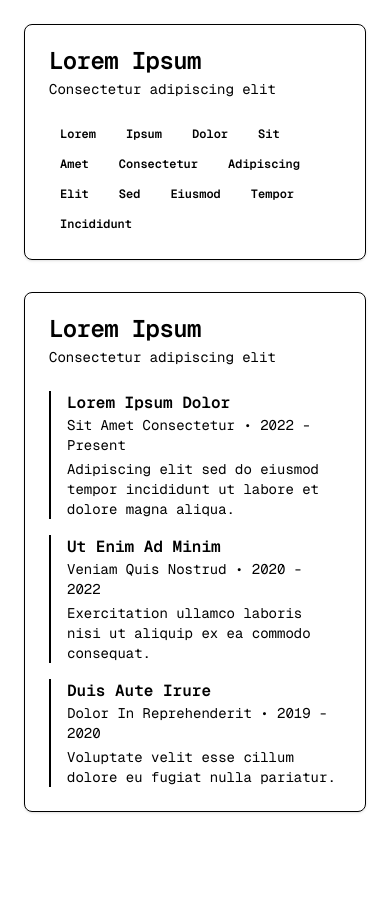
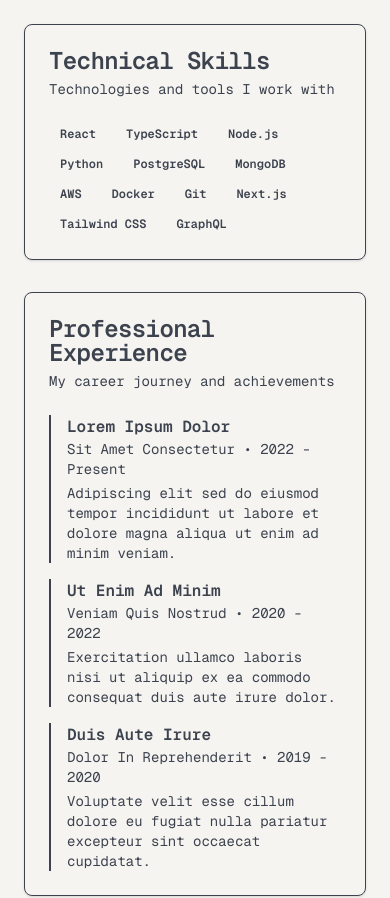
Before and after one commit to cgorski03/colingorski-portfolio, a Next.js app: page / in a window 390 px wide. Shown: the part 1740-2638 px from the top of the page. Built offline with nearby package versions, Linux system fonts and the light colour scheme.

Commit message:
color scheme working

```diff
--- a/src/app/globals.css
+++ b/src/app/globals.css
@@ -4,74 +4,74 @@
 
 :root {
   /* Updated color tokens to oatmeal theme */
-  --background: 245 243 240; /* Oatmeal */
-  --foreground: 55 65 81; /* Dark Gray */
-  --card: 255 255 255; /* White */
-  --card-foreground: 55 65 81; /* Dark Gray for card text */
-  --popover: 255 255 255; /* White for popovers */
-  --popover-foreground: 55 65 81; /* Dark Gray for popover text */
-  --primary: 245 243 240; /* Oatmeal */
-  --primary-foreground: 55 65 81; /* Dark Gray for primary text */
-  --secondary: 229 231 235; /* Light Gray */
-  --secondary-foreground: 55 65 81; /* Dark Gray for secondary text */
-  --muted: 229 231 235; /* Light Gray for muted elements */
-  --muted-foreground: 107 114 128; /* Medium Gray for muted text */
-  --accent: 59 130 246; /* Sky Blue */
-  --accent-foreground: 255 255 255; /* White text for accent elements */
-  --destructive: 220 38 38; /* Red for errors or warnings */
-  --destructive-foreground: 255 255 255; /* White text for destructive actions */
-  --border: 209 213 219; /* Light Gray for borders */
-  --input: 255 255 255; /* White for input fields */
-  --ring: 59 130 246; /* Sky Blue for focus rings */
-  --chart-1: 59 130 246; /* Sky Blue for charts */
-  --chart-2: 245 158 11; /* Yellow for charts */
-  --chart-3: 220 38 38; /* Red for charts */
-  --chart-4: 16 185 129; /* Green for charts */
-  --chart-5: 139 92 246; /* Purple for charts */
+  --background: 45 20% 95%; /* Oatmeal */
+  --foreground: 220 13% 27%; /* Dark Gray */
+  --card: 0 0% 100%; /* White */
+  --card-foreground: 220 13% 27%; /* Dark Gray for card text */
+  --popover: 0 0% 100%; /* White for popovers */
+  --popover-foreground: 220 13% 27%; /* Dark Gray for popover text */
+  --primary: 45 20% 95%; /* Oatmeal */
+  --primary-foreground: 220 13% 27%; /* Dark Gray for primary text */
+  --secondary: 220 13% 91%; /* Light Gray */
+  --secondary-foreground: 220 13% 27%; /* Dark Gray for secondary text */
+  --muted: 220 13% 91%; /* Light Gray for muted elements */
+  --muted-foreground: 220 9% 46%; /* Medium Gray for muted text */
+  --accent: 217 91% 60%; /* Sky Blue */
+  --accent-foreground: 0 0% 100%; /* White text for accent elements */
+  --destructive: 0 84% 60%; /* Red for errors or warnings */
+  --destructive-foreground: 0 0% 100%; /* White text for destructive actions */
+  --border: 220 13% 84%; /* Light Gray for borders */
+  --input: 0 0% 100%; /* White for input fields */
+  --ring: 217 91% 60%; /* Sky Blue for focus rings */
+  --chart-1: 217 91% 60%; /* Sky Blue for charts */
+  --chart-2: 38 92% 50%; /* Yellow for charts */
+  --chart-3: 0 84% 60%; /* Red for charts */
+  --chart-4: 158 64% 52%; /* Green for charts */
+  --chart-5: 262 83% 58%; /* Purple for charts */
   --radius: 0.5rem; /* Corner rounding */
-  --sidebar: 245 243 240; /* Oatmeal for sidebar */
-  --sidebar-foreground: 55 65 81; /* Dark Gray for sidebar text */
-  --sidebar-primary: 255 255 255; /* White for primary sidebar elements */
-  --sidebar-primary-foreground: 55 65 81; /* Dark Gray for primary sidebar text */
-  --sidebar-accent: 59 130 246; /* Sky Blue for sidebar accents */
-  --sidebar-accent-foreground: 255 255 255; /* White for sidebar accent text */
-  --sidebar-border: 209 213 219; /* Light Gray for sidebar borders */
-  --sidebar-ring: 59 130 246; /* Sky Blue for sidebar focus rings */
+  --sidebar: 45 20% 95%; /* Oatmeal for sidebar */
+  --sidebar-foreground: 220 13% 27%; /* Dark Gray for sidebar text */
+  --sidebar-primary: 0 0% 100%; /* White for primary sidebar elements */
+  --sidebar-primary-foreground: 220 13% 27%; /* Dark Gray for primary sidebar text */
+  --sidebar-accent: 217 91% 60%; /* Sky Blue for sidebar accents */
+  --sidebar-accent-foreground: 0 0% 100%; /* White for sidebar accent text */
+  --sidebar-border: 220 13% 84%; /* Light Gray for sidebar borders */
+  --sidebar-ring: 217 91% 60%; /* Sky Blue for sidebar focus rings */
 }
 
 .dark {
-  --background: 31 41 55; /* Dark background */
-  --foreground: 249 250 251; /* Light text */
-  --card: 55 65 81; /* Dark card */
-  --card-foreground: 249 250 251; /* Light card text */
-  --popover: 55 65 81; /* Dark popover */
-  --popover-foreground: 249 250 251; /* Light popover text */
-  --primary: 59 130 246; /* Sky Blue primary */
-  --primary-foreground: 255 255 255; /* White primary text */
-  --secondary: 75 85 99; /* Medium gray secondary */
-  --secondary-foreground: 249 250 251; /* Light secondary text */
-  --muted: 75 85 99; /* Medium gray muted */
-  --muted-foreground: 156 163 175; /* Light gray muted text */
-  --accent: 59 130 246; /* Sky Blue accent */
-  --accent-foreground: 255 255 255; /* White accent text */
-  --destructive: 220 38 38; /* Red destructive */
-  --destructive-foreground: 255 255 255; /* White destructive text */
-  --border: 75 85 99; /* Medium gray border */
-  --input: 55 65 81; /* Dark input */
-  --ring: 59 130 246; /* Sky Blue ring */
-  --chart-1: 59 130 246; /* Sky Blue for charts */
-  --chart-2: 245 158 11; /* Yellow for charts */
-  --chart-3: 220 38 38; /* Red for charts */
-  --chart-4: 16 185 129; /* Green for charts */
-  --chart-5: 139 92 246; /* Purple for charts */
-  --sidebar: 31 41 55; /* Dark sidebar */
-  --sidebar-foreground: 249 250 251; /* Light sidebar text */
-  --sidebar-primary: 59 130 246; /* Sky Blue sidebar primary */
-  --sidebar-primary-foreground: 255 255 255; /* White sidebar primary text */
-  --sidebar-accent: 75 85 99; /* Medium gray sidebar accent */
-  --sidebar-accent-foreground: 249 250 251; /* Light sidebar accent text */
-  --sidebar-border: 75 85 99; /* Medium gray sidebar border */
-  --sidebar-ring: 59 130 246; /* Sky Blue sidebar ring */
+  --background: 220 39% 17%; /* Dark background */
+  --foreground: 210 20% 98%; /* Light text */
+  --card: 220 13% 26%; /* Dark card */
+  --card-foreground: 210 20% 98%; /* Light card text */
+  --popover: 220 13% 26%; /* Dark popover */
+  --popover-foreground: 210 20% 98%; /* Light popover text */
+  --primary: 217 91% 60%; /* Sky Blue primary */
+  --primary-foreground: 0 0% 100%; /* White primary text */
+  --secondary: 220 13% 34%; /* Medium gray secondary */
+  --secondary-foreground: 210 20% 98%; /* Light secondary text */
+  --muted: 220 13% 34%; /* Medium gray muted */
+  --muted-foreground: 220 9% 65%; /* Light gray muted text */
+  --accent: 217 91% 60%; /* Sky Blue accent */
+  --accent-foreground: 0 0% 100%; /* White accent text */
+  --destructive: 0 84% 60%; /* Red destructive */
+  --destructive-foreground: 0 0% 100%; /* White destructive text */
+  --border: 220 13% 34%; /* Medium gray border */
+  --input: 220 13% 26%; /* Dark input */
+  --ring: 217 91% 60%; /* Sky Blue ring */
+  --chart-1: 217 91% 60%; /* Sky Blue for charts */
+  --chart-2: 38 92% 50%; /* Yellow for charts */
+  --chart-3: 0 84% 60%; /* Red for charts */
+  --chart-4: 158 64% 52%; /* Green for charts */
+  --chart-5: 262 83% 58%; /* Purple for charts */
+  --sidebar: 220 39% 17%; /* Dark sidebar */
+  --sidebar-foreground: 210 20% 98%; /* Light sidebar text */
+  --sidebar-primary: 217 91% 60%; /* Sky Blue sidebar primary */
+  --sidebar-primary-foreground: 0 0% 100%; /* White sidebar primary text */
+  --sidebar-accent: 220 13% 34%; /* Medium gray sidebar accent */
+  --sidebar-accent-foreground: 210 20% 98%; /* Light sidebar accent text */
+  --sidebar-border: 220 13% 34%; /* Medium gray sidebar border */
+  --sidebar-ring: 217 91% 60%; /* Sky Blue sidebar ring */
 }
 
 @theme inline {
@@ -123,3 +123,9 @@
     @apply bg-background text-foreground font-mono;
   }
 }
+
+/* Debug: Force background color to test if variables work */
+body {
+  background-color: hsl(var(--background)) !important;
+  color: hsl(var(--foreground)) !important;
+}
--- a/src/app/layout.tsx
+++ b/src/app/layout.tsx
@@ -25,7 +25,7 @@
   return (
     <html lang="en">
       <body
-        className={`${geistSans.variable} ${geistMono.variable} antialiased`}
+        className={`${geistSans.variable} ${geistMono.variable} antialiased bg-background text-foreground`}
       >
         {children}
       </body>
--- a/src/app/page.tsx
+++ b/src/app/page.tsx
@@ -1,6 +1,7 @@
 "use client"
 import React, { useRef } from "react";
 import Navbar from "@/components/layout/navbar";
+import Footer from "@/components/layout/footer";
 import Hero from "@/components/sections/hero";
 import About from "@/components/sections/about";
 import Projects from "@/components/sections/projects";
@@ -42,6 +43,7 @@
       <div ref={contactRef}>
         <Contact />
       </div>
+      <Footer />
     </>
   );
 }
--- /dev/null
+++ b/src/components/layout/footer.tsx
@@ -0,0 +1,101 @@
+"use client"
+
+import { Button } from "@/components/ui/button"
+
+export default function Footer() {
+  return (
+    <footer className="border-t border-border bg-muted/30">
+      <div className="container mx-auto px-6 py-12">
+        <div className="grid grid-cols-1 md:grid-cols-4 gap-8">
+          {/* Brand Section */}
+          <div className="space-y-4">
+            <h3 className="text-xl font-bold text-foreground">Colin Gorski</h3>
+            <p className="text-sm text-muted-foreground">
+              Lorem ipsum dolor sit amet consectetur adipiscing elit sed do eiusmod tempor incididunt.
+            </p>
+            <div className="flex space-x-4">
+              <Button variant="ghost" size="sm" asChild>
+                <a href="https://linkedin.com/in/colingorski" target="_blank" rel="noopener noreferrer">
+                  LinkedIn
+                </a>
+              </Button>
+              <Button variant="ghost" size="sm" asChild>
+                <a href="https://github.com/colingorski" target="_blank" rel="noopener noreferrer">
+                  GitHub
+                </a>
+              </Button>
+            </div>
+          </div>
+
+          {/* Quick Links */}
+          <div className="space-y-4">
+            <h4 className="text-lg font-semibold text-foreground">Quick Links</h4>
+            <ul className="space-y-2 text-sm">
+              <li>
+                <a href="#about" className="text-muted-foreground hover:text-foreground transition-colors">
+                  About
+                </a>
+              </li>
+              <li>
+                <a href="#projects" className="text-muted-foreground hover:text-foreground transition-colors">
+                  Projects
+                </a>
+              </li>
+              <li>
+                <a href="#contact" className="text-muted-foreground hover:text-foreground transition-colors">
+                  Contact
+                </a>
+              </li>
+              <li>
+                <a href="/resume.pdf" className="text-muted-foreground hover:text-foreground transition-colors">
+                  Resume
+                </a>
+              </li>
+            </ul>
+          </div>
+
+          {/* Contact Info */}
+          <div className="space-y-4">
+            <h4 className="text-lg font-semibold text-foreground">Contact</h4>
+            <div className="space-y-2 text-sm text-muted-foreground">
+              <p>colin@example.com</p>
+              <p>Lorem ipsum dolor sit amet</p>
+              <p>Consectetur adipiscing elit</p>
+            </div>
+          </div>
+
+          {/* Technical Info */}
+          <div className="space-y-4">
+            <h4 className="text-lg font-semibold text-foreground">Technical</h4>
+            <div className="space-y-2 text-sm text-muted-foreground">
+              <p>Self-hosted on I am not sure yet</p>
+              <Button variant="link" size="sm" className="p-0 h-auto text-sm" asChild>
+                <a href="https://github.com/colingorski/portfolio" target="_blank" rel="noopener noreferrer">
+                  View Source Code
+                </a>
+              </Button>
+              <p>Built with Next.js & Tailwind CSS</p>
+            </div>
+          </div>
+        </div>
+
+        {/* Bottom Bar */}
+        <div className="mt-12 pt-8 border-t border-border">
+          <div className="flex flex-col md:flex-row justify-between items-center space-y-4 md:space-y-0">
+            <p className="text-sm text-muted-foreground">
+              © {new Date().getFullYear()} Colin Gorski. All rights reserved.
+            </p>
+            <div className="flex space-x-6 text-sm text-muted-foreground">
+              <a href="/privacy" className="hover:text-foreground transition-colors">
+                Privacy Policy
+              </a>
+              <a href="/terms" className="hover:text-foreground transition-colors">
+                Terms of Service
+              </a>
+            </div>
+          </div>
+        </div>
+      </div>
+    </footer>
+  )
+}
--- a/src/components/sections/about.tsx
+++ b/src/components/sections/about.tsx
@@ -4,8 +4,8 @@
 import { Card, CardContent, CardDescription, CardHeader, CardTitle } from "@/components/ui/card"
 
 const skills = [
-  "Lorem", "Ipsum", "Dolor", "Sit", "Amet", "Consectetur",
-  "Adipiscing", "Elit", "Sed", "Eiusmod", "Tempor", "Incididunt"
+  "React", "TypeScript", "Node.js", "Python", "PostgreSQL", "MongoDB",
+  "AWS", "Docker", "Git", "Next.js", "Tailwind CSS", "GraphQL"
 ]
 
 const experience = [
@@ -13,19 +13,19 @@
     title: "Lorem Ipsum Dolor",
     company: "Sit Amet Consectetur",
     period: "2022 - Present",
-    description: "Adipiscing elit sed do eiusmod tempor incididunt ut labore et dolore magna aliqua."
+    description: "Adipiscing elit sed do eiusmod tempor incididunt ut labore et dolore magna aliqua ut enim ad minim veniam."
   },
   {
     title: "Ut Enim Ad Minim",
     company: "Veniam Quis Nostrud",
     period: "2020 - 2022",
-    description: "Exercitation ullamco laboris nisi ut aliquip ex ea commodo consequat."
+    description: "Exercitation ullamco laboris nisi ut aliquip ex ea commodo consequat duis aute irure dolor."
   },
   {
     title: "Duis Aute Irure",
     company: "Dolor In Reprehenderit",
     period: "2019 - 2020",
-    description: "Voluptate velit esse cillum dolore eu fugiat nulla pariatur."
+    description: "Voluptate velit esse cillum dolore eu fugiat nulla pariatur excepteur sint occaecat cupidatat."
   }
 ]
 
@@ -36,23 +36,23 @@
         <div className="grid grid-cols-1 lg:grid-cols-2 gap-12 items-center mb-16">
           <div>
             <h2 className="text-3xl md:text-4xl font-bold text-foreground mb-6">
-              Lorem Ipsum
+              About Me
             </h2>
             <div className="space-y-4 text-muted-foreground">
               <p>
-                Lorem ipsum dolor sit amet, consectetur adipiscing elit. Sed do eiusmod
-                tempor incididunt ut labore et dolore magna aliqua. Ut enim ad minim veniam,
-                quis nostrud exercitation ullamco laboris nisi ut aliquip ex ea commodo consequat.
+                Lorem ipsum dolor sit amet, consectetur adipiscing elit. Sed do eiusmod tempor incididunt ut labore
+                et dolore magna aliqua. Ut enim ad minim veniam, quis nostrud exercitation ullamco laboris nisi
+                ut aliquip ex ea commodo consequat.
               </p>
               <p>
-                Duis aute irure dolor in reprehenderit in voluptate velit esse cillum dolore
-                eu fugiat nulla pariatur. Excepteur sint occaecat cupidatat non proident,
-                sunt in culpa qui officia deserunt mollit anim id est laborum.
+                Duis aute irure dolor in reprehenderit in voluptate velit esse cillum dolore eu fugiat nulla
+                pariatur. Excepteur sint occaecat cupidatat non proident, sunt in culpa qui officia deserunt
+                mollit anim id est laborum.
               </p>
               <p>
-                Sed ut perspiciatis unde omnis iste natus error sit voluptatem accusantium
-                doloremque laudantium, totam rem aperiam, eaque ipsa quae ab illo inventore
-                veritatis et quasi architecto beatae vitae dicta sunt explicabo.
+                Sed ut perspiciatis unde omnis iste natus error sit voluptatem accusantium doloremque laudantium,
+                totam rem aperiam, eaque ipsa quae ab illo inventore veritatis et quasi architecto beatae vitae
+                dicta sunt explicabo.
               </p>
             </div>
           </div>
@@ -60,9 +60,9 @@
           <div className="space-y-8">
             <Card>
               <CardHeader>
-                <CardTitle>Lorem Ipsum</CardTitle>
+                <CardTitle>Technical Skills</CardTitle>
                 <CardDescription>
-                  Consectetur adipiscing elit
+                  Technologies and tools I work with
                 </CardDescription>
               </CardHeader>
               <CardContent>
@@ -78,9 +78,9 @@
 
             <Card>
               <CardHeader>
-                <CardTitle>Lorem Ipsum</CardTitle>
+                <CardTitle>Professional Experience</CardTitle>
                 <CardDescription>
-                  Consectetur adipiscing elit
+                  My career journey and achievements
                 </CardDescription>
               </CardHeader>
               <CardContent className="space-y-4">
--- a/src/components/sections/contact.tsx
+++ b/src/components/sections/contact.tsx
@@ -33,10 +33,10 @@
       <div className="container mx-auto max-w-6xl">
         <div className="text-center mb-16">
           <h2 className="text-3xl md:text-4xl font-bold text-foreground mb-4">
-            Lorem Ipsum Dolor
+            Get In Touch
           </h2>
           <p className="text-lg text-muted-foreground max-w-2xl mx-auto">
-            Sit amet consectetur adipiscing elit sed do eiusmod tempor incididunt ut labore et dolore magna aliqua ut enim ad minim veniam.
+            Lorem ipsum dolor sit amet consectetur adipiscing elit sed do eiusmod tempor incididunt ut labore et dolore magna aliqua ut enim ad minim veniam.
           </p>
         </div>
 
@@ -55,8 +55,7 @@
                 </p>
                 <Button
                   asChild
-                  className="w-full"
-                  variant="outline"
+                  className="w-full bg-blue-500 text-white hover:bg-blue-600"
                 >
                   <a href={method.href} target="_blank" rel="noopener noreferrer">
                     {method.action}
@@ -69,17 +68,17 @@
 
         <div className="bg-muted/30 rounded-lg p-8 text-center">
           <h3 className="text-2xl font-bold text-foreground mb-4">
-            Lorem Ipsum Dolor Sit?
+            Ready to Start a Project?
           </h3>
           <p className="text-muted-foreground mb-6 max-w-2xl mx-auto">
             Amet consectetur adipiscing elit sed do eiusmod tempor incididunt ut labore et dolore magna aliqua ut enim ad minim veniam quis nostrud.
           </p>
           <div className="flex flex-col sm:flex-row gap-4 justify-center">
-            <Button size="lg" className="bg-accent text-accent-foreground hover:bg-accent/90">
-              Lorem Ipsum
+            <Button size="lg" className="bg-blue-500 text-white hover:bg-blue-600">
+              Start a Conversation
             </Button>
             <Button size="lg" variant="outline">
-              Consectetur
+              Download Resume
             </Button>
           </div>
         </div>
--- a/src/components/sections/projects.tsx
+++ b/src/components/sections/projects.tsx
@@ -37,10 +37,10 @@
       <div className="container mx-auto max-w-6xl">
         <div className="text-center mb-16">
           <h2 className="text-3xl md:text-4xl font-bold text-foreground mb-4">
-            Lorem Ipsum Dolor
+            Featured Projects
           </h2>
           <p className="text-lg text-muted-foreground max-w-2xl mx-auto">
-            Sit amet consectetur adipiscing elit sed do eiusmod tempor incididunt ut labore et dolore magna aliqua.
+            Lorem ipsum dolor sit amet, consectetur adipiscing elit sed do eiusmod tempor incididunt ut labore et dolore magna aliqua.
           </p>
         </div>
 
@@ -49,7 +49,7 @@
             <Card key={index} className="group hover:shadow-lg transition-all duration-300">
               <div className="aspect-video bg-muted rounded-t-lg overflow-hidden">
                 <div className="w-full h-full bg-gradient-to-br from-accent/20 to-primary/20 flex items-center justify-center">
-                  <span className="text-muted-foreground">Lorem Ipsum</span>
+                  <span className="text-muted-foreground">Project Preview</span>
                 </div>
               </div>
               <CardHeader>
@@ -69,11 +69,11 @@
                   ))}
                 </div>
                 <div className="flex gap-2">
-                  <Button size="sm" variant="outline" className="flex-1">
-                    Lorem Ipsum
+                  <Button size="sm" className="flex-1 bg-blue-500 text-white hover:bg-blue-600">
+                    Live Demo
                   </Button>
                   <Button size="sm" variant="outline" className="flex-1">
-                    Consectetur
+                    View Code
                   </Button>
                 </div>
               </CardContent>
@@ -82,8 +82,8 @@
         </div>
 
         <div className="text-center mt-12">
-          <Button size="lg" variant="outline">
-            Lorem Ipsum Dolor
+          <Button size="lg" className="bg-blue-500 text-white hover:bg-blue-600">
+            View All Projects
           </Button>
         </div>
       </div>
```
Also changed, not shown: src/components/sections/hero.tsx (+9 -4 lines).
